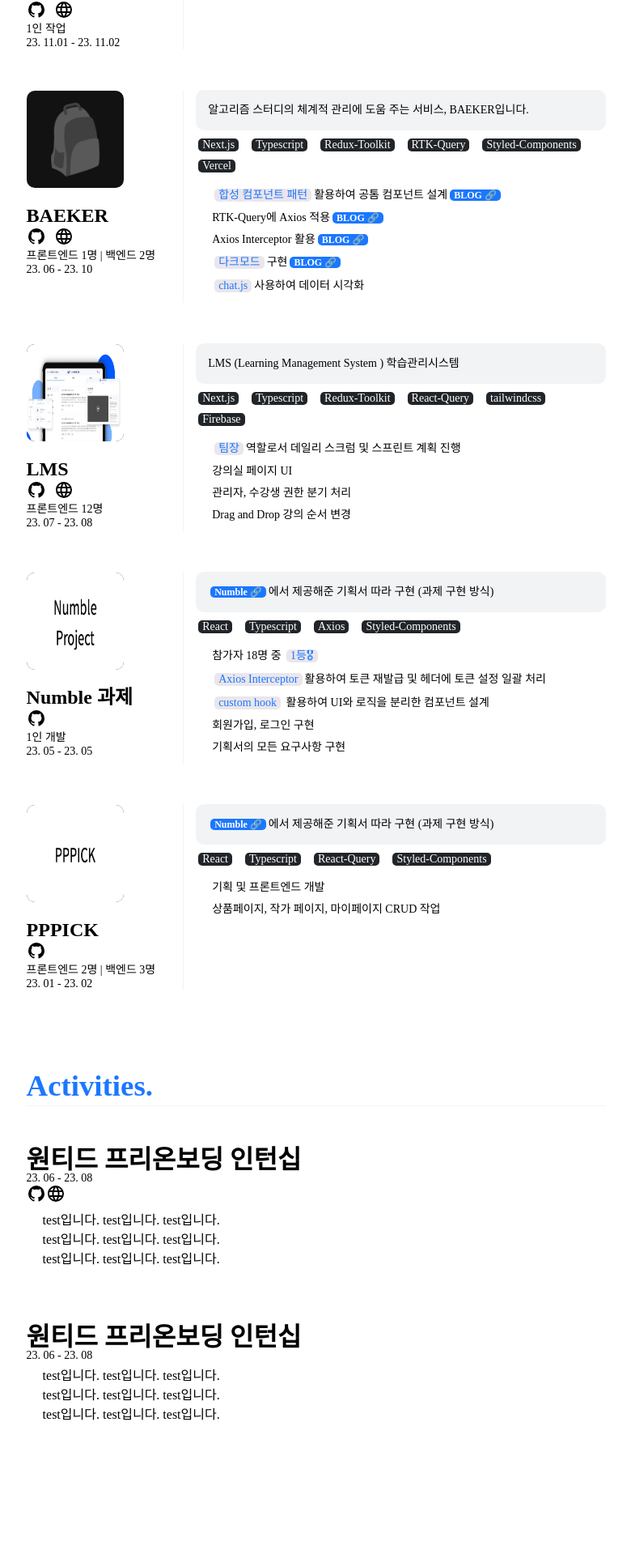
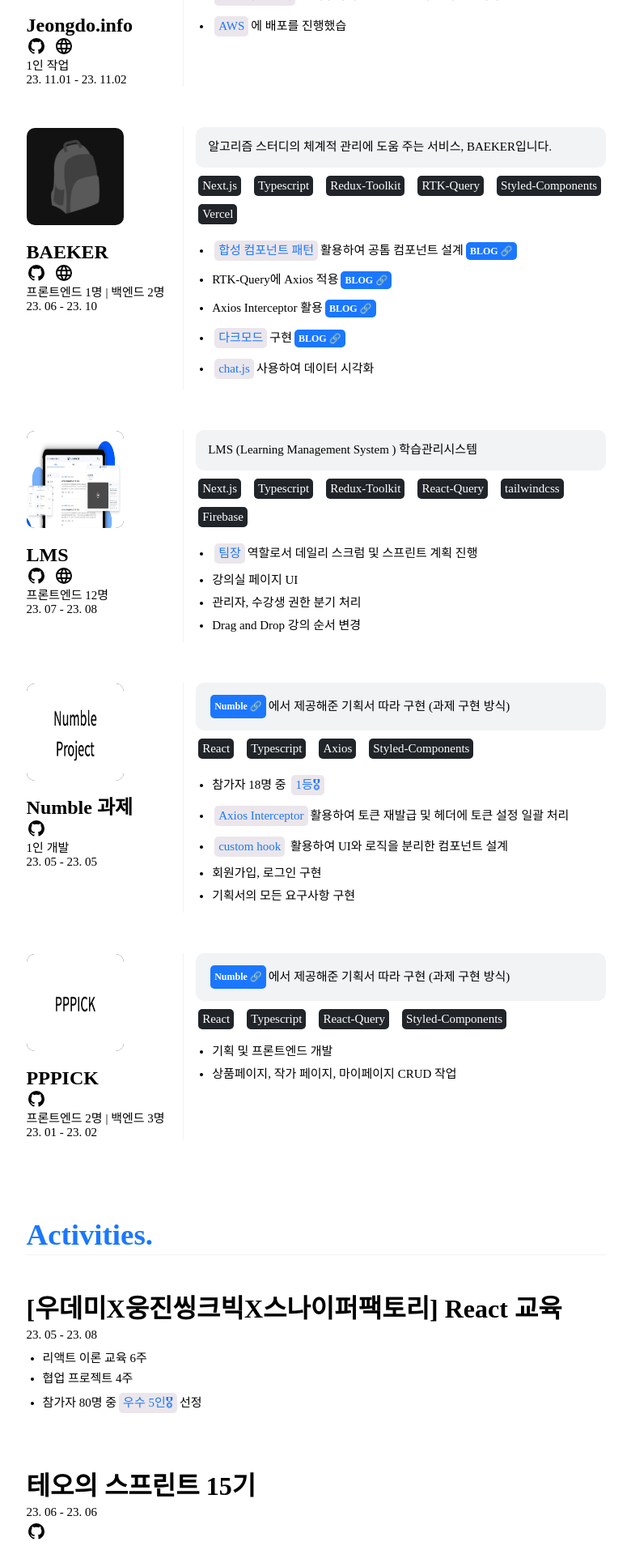
Before and after one commit to jeongdopark/jeongdo.info, a React (Vite) app in the folder jeongdo/: page / in a window 1280 px wide. Shown: the part 880-2794 px from the top of the page at 81% size, without its empty margins (249-1029 px from the left). Built offline with nearby package versions, Linux system fonts and the light colour scheme.

Commit message:
style: activities 컴포넌트 데이터 & 자잘한 스타일 수정

```diff
--- a/jeongdo/src/components/Activity/index.tsx
+++ b/jeongdo/src/components/Activity/index.tsx
@@ -20,7 +20,7 @@
               ))}
             </S.LinkContainer>
             <S.Ul>
-              {activity.DESC.map((desc: string) => (
+              {activity.DESC.map((desc: React.ReactNode) => (
                 <S.Li>{desc}</S.Li>
               ))}
             </S.Ul>
--- a/jeongdo/src/components/Activity/style.ts
+++ b/jeongdo/src/components/Activity/style.ts
@@ -11,10 +11,12 @@
 const ActivityTitle = styled.h1`
   font-size: 2rem;
   font-weight: 600;
+  margin-bottom: 9px;
 `;
 
 const ActivityPeriod = styled.span`
   font-size: ${THEME.FONT_SIZE.M};
+  margin-bottom: 4px;
 `;
 
 const LinkContainer = styled.div`
@@ -23,11 +25,18 @@
 
 const Ul = styled.ul`
   margin-top: 10px;
+  font-size: ${THEME.FONT_SIZE.M};
 `;
 
 const Li = styled.li`
   margin-left: 20px;
-  margin-bottom: 8px;
+  margin-bottom: 10px;
+
+  ol {
+    li {
+      margin-top: 10px;
+    }
+  }
 `;
 
 const ActivityWrapper = styled.div`
--- a/jeongdo/src/components/Education/style.ts
+++ b/jeongdo/src/components/Education/style.ts
@@ -11,10 +11,12 @@
 const EducationTitle = styled.h1`
   font-size: 2rem;
   font-weight: 600;
+  margin-bottom: 8px;
 `;
 
 const EducationPeriod = styled.span`
   font-size: ${THEME.FONT_SIZE.M};
+  margin-bottom: 6px;
 `;
 
 const EducationWrapper = styled.div`
--- a/jeongdo/src/components/Introduce/index.tsx
+++ b/jeongdo/src/components/Introduce/index.tsx
@@ -15,9 +15,18 @@
               프론트엔드 개발자 <span>박정도</span>입니다.
             </S.Text>
             <S.LinkWrapper>
-              <S.Link href="https://github.com/jeongdopark">Github</S.Link>
-              <S.Link href="https://parkjeongdo.tistory.com/">Blog</S.Link>
-              <S.Link href="https://github.com/jeongdopark">Portfolio</S.Link>
+              <S.Link href="https://github.com/jeongdopark" target="_blank">
+                Github
+              </S.Link>
+              <S.Link href="https://parkjeongdo.tistory.com/" target="_blank">
+                Blog
+              </S.Link>
+              <S.Link
+                href="https://jeongdopark.notion.site/Portfolio-f8a581ab604144fa8c8acb8ad7e23b0b?pvs=4"
+                target="_blank"
+              >
+                Portfolio
+              </S.Link>
             </S.LinkWrapper>
           </S.TextContainer>
         </S.TopContainer>
--- a/jeongdo/src/components/Project/style.ts
+++ b/jeongdo/src/components/Project/style.ts
@@ -53,6 +53,8 @@
   min-height: 50px;
   font-size: ${THEME.FONT_SIZE.M};
   border-radius: ${THEME.RADIUS.M};
+  line-height: 19px;
+  font-weight: ${THEME.FONT_WEIGHT.S};
   background-color: ${THEME.BACKGROUND.SUMMARY};
 `;
 
--- a/jeongdo/src/components/TagBox/style.ts
+++ b/jeongdo/src/components/TagBox/style.ts
@@ -11,7 +11,7 @@
   background-color: ${(props) => props.background};
   color: ${(props) => props.color};
   font-size: ${(props) => props.font || THEME.FONT_SIZE.M};
-  padding: 1px 5px;
+  padding: 5px;
   font-weight: ${(props) => props.weight || "500"};
   border-radius: ${THEME.RADIUS.S};
   cursor: ${(props) => (props.weight ? "pointer" : "normal")};
--- a/jeongdo/src/input/activity.ts
+++ /dev/null
@@ -1,43 +0,0 @@
-export interface ILink {
-  type: string;
-  url: string;
-}
-
-export interface IActivity {
-  TITLE: string;
-  PERIOD: string;
-  LINK: ILink[];
-  DESC: string[];
-}
-
-export const ACTIVITY_LIST: IActivity[] = [
-  {
-    TITLE: "원티드 프리온보딩 인턴십",
-    PERIOD: "23. 06 - 23. 08",
-    LINK: [
-      {
-        type: "github",
-        url: "www.github.com",
-      },
-      {
-        type: "blog",
-        url: "www.naver.com",
-      },
-    ],
-    DESC: [
-      "test입니다. test입니다. test입니다.",
-      "test입니다. test입니다. test입니다.",
-      "test입니다. test입니다. test입니다.",
-    ],
-  },
-  {
-    TITLE: "원티드 프리온보딩 인턴십",
-    PERIOD: "23. 06 - 23. 08",
-    LINK: [],
-    DESC: [
-      "test입니다. test입니다. test입니다.",
-      "test입니다. test입니다. test입니다.",
-      "test입니다. test입니다. test입니다.",
-    ],
-  },
-];
--- /dev/null
+++ b/jeongdo/src/input/activity.tsx
@@ -0,0 +1,90 @@
+import TagBox from "../components/TagBox";
+import { linkHandler } from "../utils/linkHandler";
+export interface ILink {
+  type: string;
+  url: string;
+}
+
+export interface IActivity {
+  TITLE: string;
+  PERIOD: string;
+  LINK: ILink[];
+  DESC: React.ReactNode[];
+}
+
+export const ACTIVITY_LIST: IActivity[] = [
+  {
+    TITLE: "[우데미X웅진씽크빅X스나이퍼팩토리] React 교육",
+    PERIOD: "23. 05 - 23. 08",
+    LINK: [],
+    DESC: [
+      <span>리액트 이론 교육 6주</span>,
+      <span>협업 프로젝트 4주</span>,
+      <span>
+        참가자 80명 중
+        <TagBox text="우수 5인🎖" type="HIGHLIGHT" />
+        선정
+      </span>,
+    ],
+  },
+  {
+    TITLE: "테오의 스프린트 15기",
+    PERIOD: "23. 06 - 23. 06",
+    LINK: [
+      {
+        type: "github",
+        url: "https://github.com/TeoSprint15-10/NAVOGUE-FE",
+      },
+    ],
+    DESC: [
+      <span>
+        6일간
+        <TagBox text="기획" type="HIGHLIGHT" />
+        부터
+        <TagBox text="개발" type="HIGHLIGHT" />
+        및
+        <TagBox text="배포" type="HIGHLIGHT" />
+        진행
+      </span>,
+      <span>
+        스프린트 회고 글 작성
+        <TagBox
+          clickHandler={() =>
+            linkHandler("https://parkjeongdo.tistory.com/110")
+          }
+          text="BLOG 🔗"
+          type="BLOG"
+        />
+      </span>,
+    ],
+  },
+  {
+    TITLE: "원티드 프리온보딩 인턴십",
+    PERIOD: "23. 04 - 23. 05",
+    LINK: [
+      {
+        type: "github",
+        url: "https://github.com/wanted-Team-7/pre-onboarding-10th-2-7",
+      },
+      {
+        type: "github",
+        url: "https://github.com/wanted-Team-7/pre-onboarding-10th-4-7",
+      },
+    ],
+    DESC: [
+      <span>기업 과제 훈련</span>,
+      <span>
+        검색창 + 검색어 추천 기능 + 캐싱 기능
+        <ol>
+          <li>디바운스와 로컬 캐싱 구현으로 API호출 최소화</li>
+        </ol>
+      </span>,
+      <span>
+        추천 기능 구현 + 무한 스크롤
+        <ol>
+          <li>Intersection Observer API무한스크롤 구현</li>
+        </ol>
+      </span>,
+    ],
+  },
+];
--- a/jeongdo/src/input/introduce.tsx
+++ b/jeongdo/src/input/introduce.tsx
@@ -2,16 +2,16 @@
 
 export const INTRODUCE = (
   <span>
-    기술력을 바탕으로 동료에게 좋은 영향력을, <br /> 사용자에겐 편리함을
+    기술력을 바탕으로 동료에게 좋은 영향력을, <br /> 사용자에게 편리함을
     제공하는 것이 프론트엔드 개발자로서 저의 목표입니다.
     <br />
-    목표의 중요한 기반이 되는 개발 능력을 키우기 위해{" "}
+    목표의 중요한 기반이 되는 개발 능력을 키우기 위해
     <TagBox text="꾸준한 노력과 성장" type="HIGHLIGHT" /> 중에 있습니다.
     <br />
     <br />
     서비스 개발은 다양한 직군이 하나의 가치를 만들어가는 여정이라고 생각합니다.
     <br />
-    그만큼 소통이 중요하다 생각하며,{" "}
+    그만큼 소통이 중요하다 생각하며,
     <TagBox text="부드럽지만 정확한" type="HIGHLIGHT" /> 의사 표현을 지향합니다.
   </span>
 );
--- a/jeongdo/src/input/project.tsx
+++ b/jeongdo/src/input/project.tsx
@@ -38,7 +38,7 @@
       STACK: ["React", "Styled-Components", "Typescript"],
       CONTRIBUTION: [
         <span>
-          <TagBox text="단일 책임 원칙" type="HIGHLIGHT" />을 지키며 컴포넌트
+          <TagBox text="단일 책임 원칙" type="HIGHLIGHT" />을 적용하여 컴포넌트
           설계를 하였습니다.
         </span>,
         <span>
--- a/jeongdo/src/style.ts
+++ b/jeongdo/src/style.ts
@@ -3,6 +3,15 @@
 import reset from "styled-reset";
 const GlobalStyles = createGlobalStyle`
 ${reset}
+li {
+  list-style-type: disc;
+}
+
+ol{
+  padding-inline-start: 20px;
+}
+
+
 `;
 
 const ResumeContainer = styled.div`
--- a/jeongdo/src/theme.ts
+++ b/jeongdo/src/theme.ts
@@ -17,7 +17,7 @@
   },
   FONT_SIZE: {
     S: "12px",
-    M: "14px",
+    M: "15px",
   },
   FONT_WEIGHT: {
     S: "500",
```
